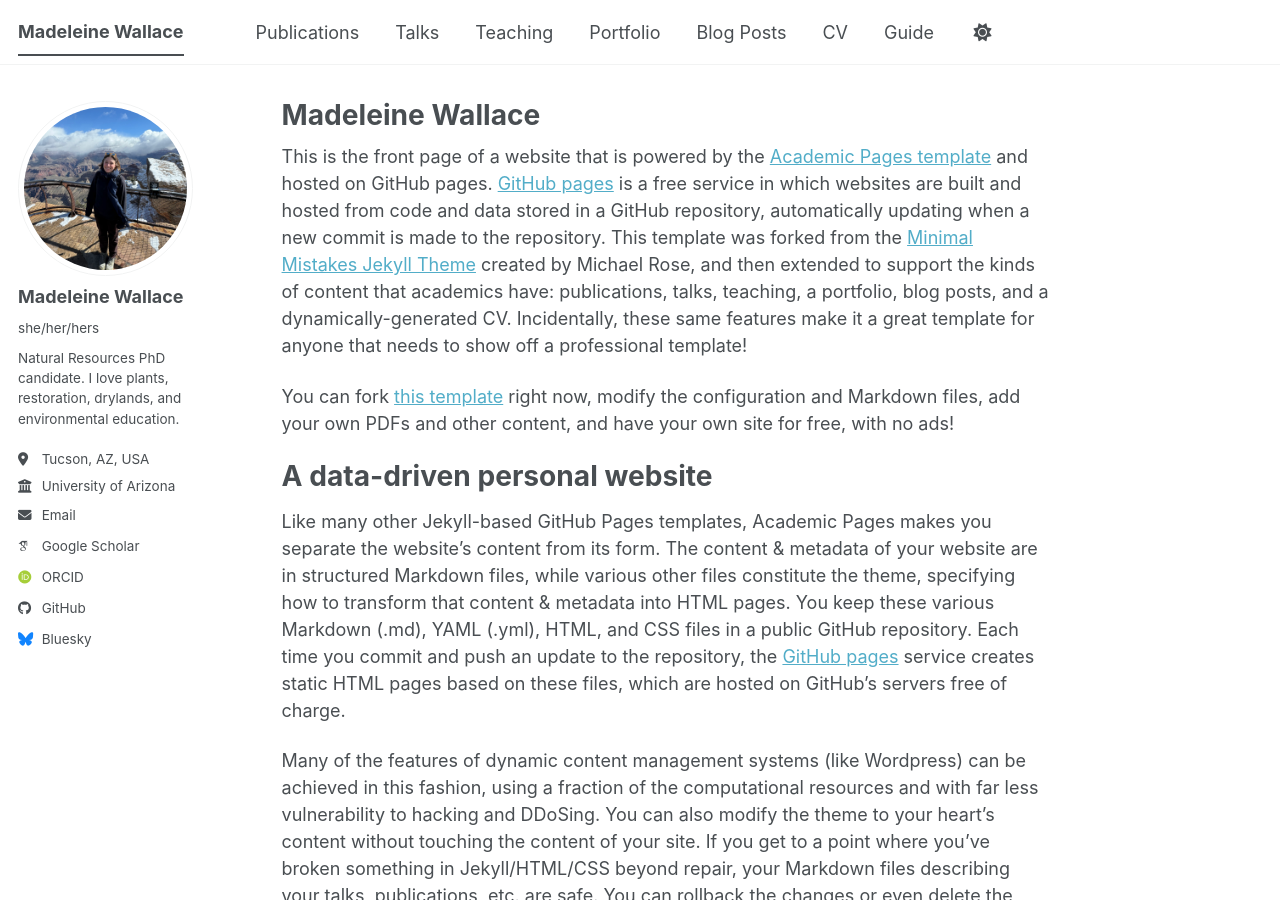
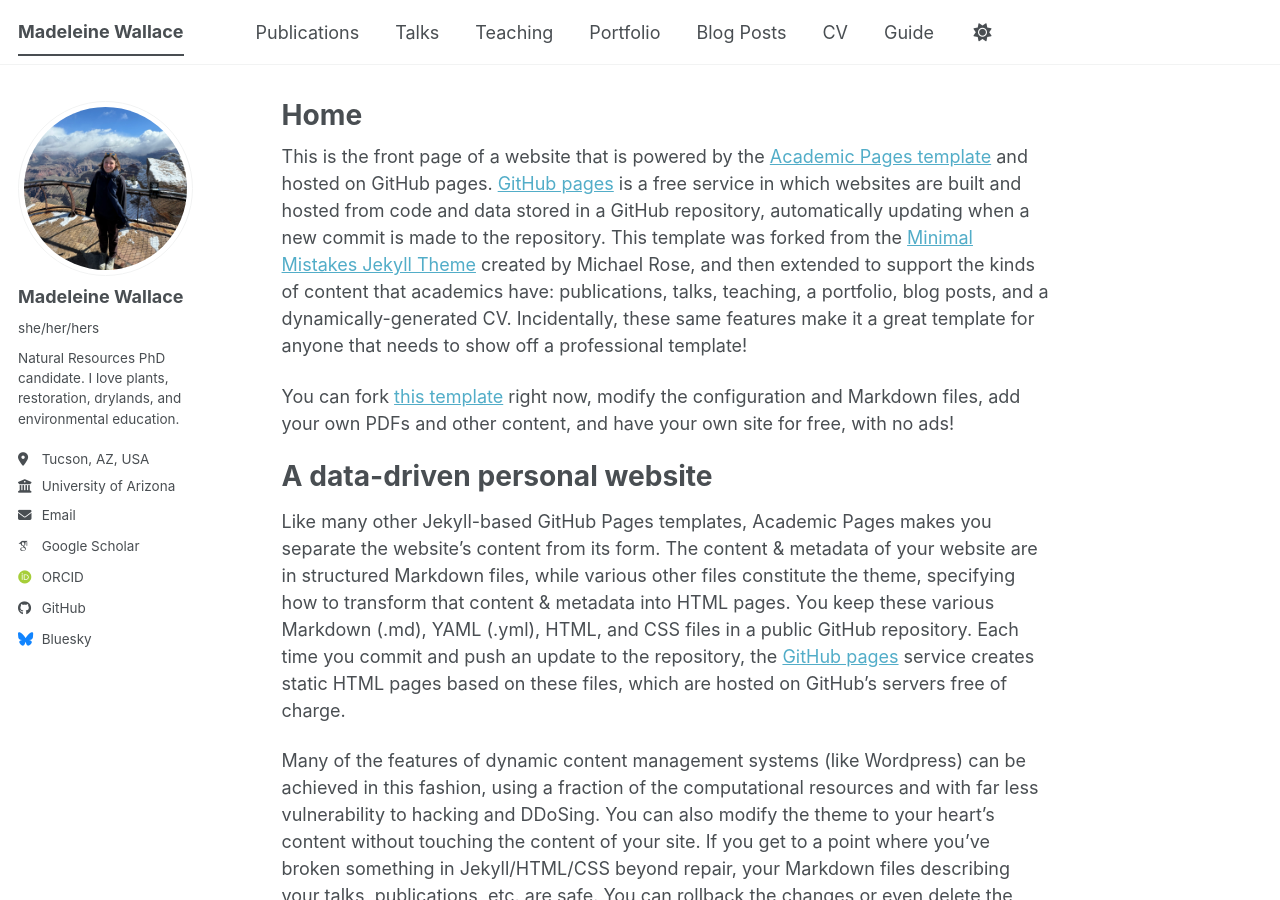
Before and after one commit to madeleinewallace/madeleinewallace.github.io, a Jekyll site: the page built from _pages/about.md, in a window 1280 px wide and 900 px high. Built offline with Jekyll 4.4.1, drawn with Linux system fonts in a browser that asks for light colours; some web fonts are replaced; a script bundle is joined from its source files by our own code; library files that are not in the unit come from our copies.

Commit message:
Update about.md

```diff
--- a/_pages/about.md
+++ b/_pages/about.md
@@ -1,6 +1,6 @@
 ---
 permalink: /
-title: "Madeleine Wallace"
+title: "Home"
 author_profile: true
 redirect_from:
   - /about/
```
